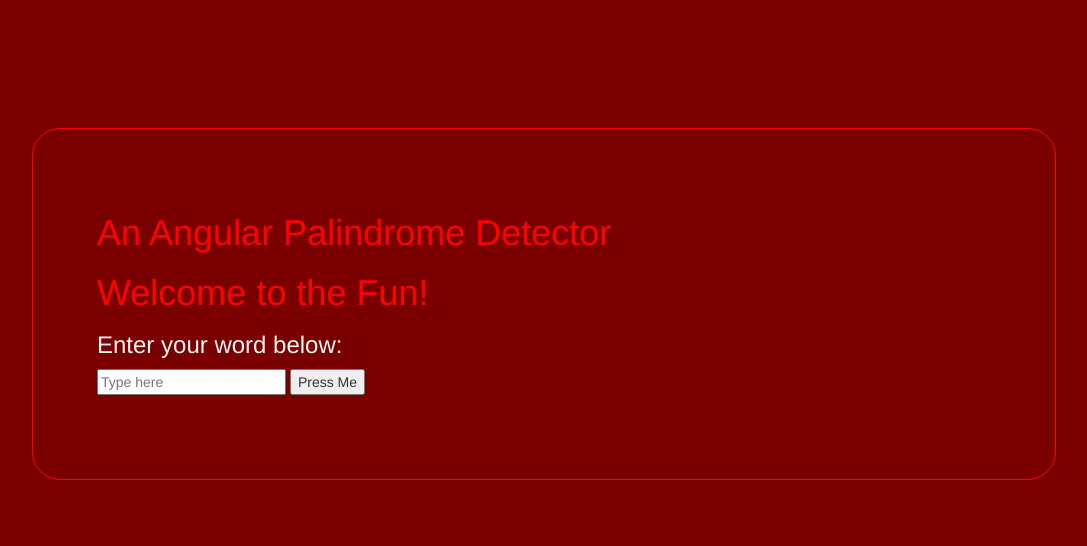
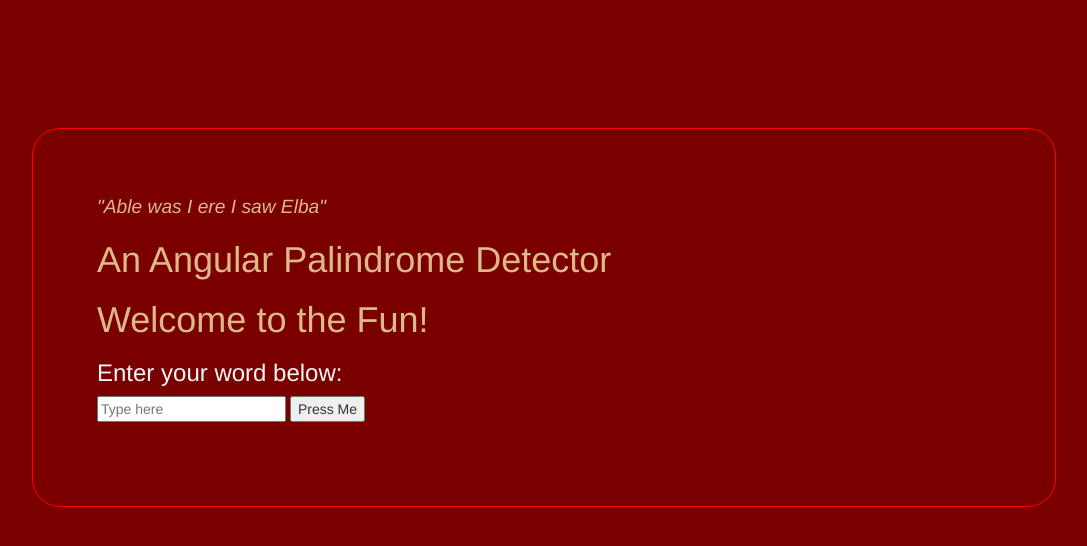
Before and after one commit to WalterMoore/AngularPalindromeDetector, a website: page client/index.html in a window 1280 px wide. Shown: the whole page, without its empty margins (96-1183 px from the left). Drawn offline with nearby package versions, Linux system fonts and the light colour scheme; some packages are replaced by stand-ins of ours.

Commit message:
Additional styling

```diff
--- a/client/css/main.css
+++ b/client/css/main.css
@@ -11,8 +11,12 @@
 	padding: 5%;
 }
 
-h1{
-	color: red;
+h1, i{
+	color: burlywood;
+}
+
+i{
+	font-size: 1.5vw;
 }
 
 h2, h3{
--- a/client/index.html
+++ b/client/index.html
@@ -8,6 +8,7 @@
   	</head>
   	<body ng-app="PalindromeApp">
 		<div class="cajagrande">
+			<i>"Able was I ere I saw Elba"</i>
 			<h1>An Angular Palindrome Detector</h1>
 
 			<div ng-view></div>
```
